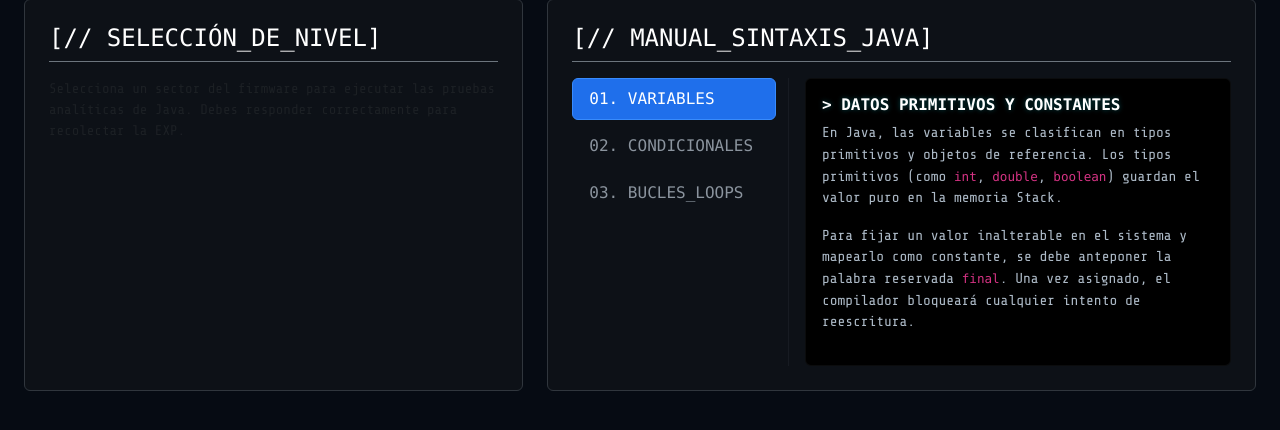
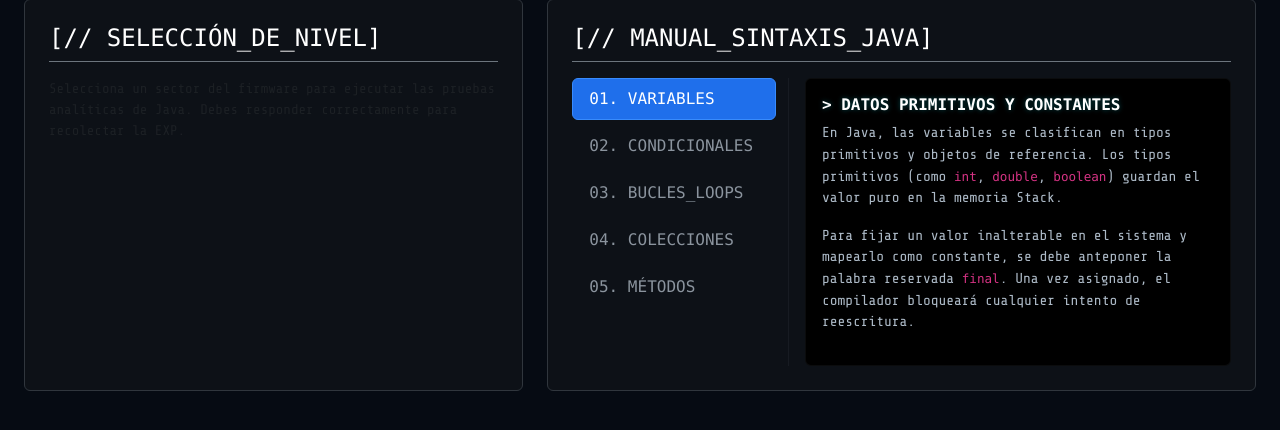
Before and after one commit to joelArchila-2022283/Kinal-Code-Quest-65th-Aviersary-v.01, a Spring app: template KinalCodeQuest/src/main/resources/templates/game/play.html in a window 1280 px wide. Shown: the part 128-558 px from the top of the page. Run offline with Thymeleaf, Linux system fonts and the light colour scheme; the template is opened without the code that fills it, so the values that code supplies are empty.

Commit message:
feat: se agrego el apartado visual de los niveles

```diff
--- a/KinalCodeQuest/src/main/resources/templates/game/play.html
+++ b/KinalCodeQuest/src/main/resources/templates/game/play.html
@@ -33,7 +33,6 @@
     </div>
 
     <div class="row g-4">
-
         <div class="col-12 col-lg-5">
             <div class="cyber-panel p-4 h-100">
                 <h4 class="text-white border-bottom border-secondary border-opacity-20 pb-2 mb-3 font-monospace">[// SELECCIÓN_DE_NIVEL]</h4>
@@ -68,6 +67,8 @@
                             <button class="nav-link active font-monospace" id="tab-variables" data-bs-toggle="pill" data-bs-target="#content-variables" type="button" role="tab">01. VARIABLES</button>
                             <button class="nav-link font-monospace" id="tab-control" data-bs-toggle="pill" data-bs-target="#content-control" type="button" role="tab">02. CONDICIONALES</button>
                             <button class="nav-link font-monospace" id="tab-bucles" data-bs-toggle="pill" data-bs-target="#content-bucles" type="button" role="tab">03. BUCLES_LOOPS</button>
+                            <button class="nav-link font-monospace" id="tab-colecciones" data-bs-toggle="pill" data-bs-target="#content-colecciones" type="button" role="tab">04. COLECCIONES</button>
+                            <button class="nav-link font-monospace" id="tab-metodos" data-bs-toggle="pill" data-bs-target="#content-metodos" type="button" role="tab">05. MÉTODOS</button>
                         </div>
                     </div>
                     <div class="col-md-8 border-start border-secondary border-opacity-10 ps-3">
@@ -95,13 +96,26 @@
                                 </ul>
                             </div>
 
+                            <div class="tab-pane fade" id="content-colecciones" role="tabpanel">
+                                <h6 class="text-white font-monospace fw-bold mb-2 text-neon-cyan">> ESTRUCTURAS DINÁMICAS DE DATOS</h6>
+                                <p>A diferencia de los arreglos estáticos, el framework de colecciones maneja memoria dinámica estructurada:</p>
+                                <ul>
+                                    <li><code>ArrayList</code>: Crece o se reduce dinámicamente según se requiera con los métodos nativos <code>.add()</code> y <code>.remove()</code>.</li>
+                                    <li><code>HashMap</code>: Guarda pares clave-valor indexados, optimizando la búsqueda directa de elementos en un tiempo computacional constante <code>O(1)</code>.</li>
+                                </ul>
+                            </div>
+
+                            <div class="tab-pane fade" id="content-metodos" role="tabpanel">
+                                <h6 class="text-white font-monospace fw-bold mb-2 text-neon-cyan">> MODULARIZACIÓN Y FIRMAS DE RETORNO</h6>
+                                <p>Los métodos empaquetan bloques de lógica reutilizables en el firmware. Es obligatorio declarar el tipo de datos preciso que regresará el flujo mediante la palabra reservada <code>return</code> (como <code>int</code>, <code>String</code> o <code>boolean</code>).</p>
+                                <p>Si la función ejecuta una rutina directa sin retornar ningún valor al flujo del sistema, se declara con la palabra clave <code>void</code>.</p>
+                            </div>
+
                         </div>
                     </div>
                 </div>
-
             </div>
         </div>
-
     </div>
 </div>
 
```
